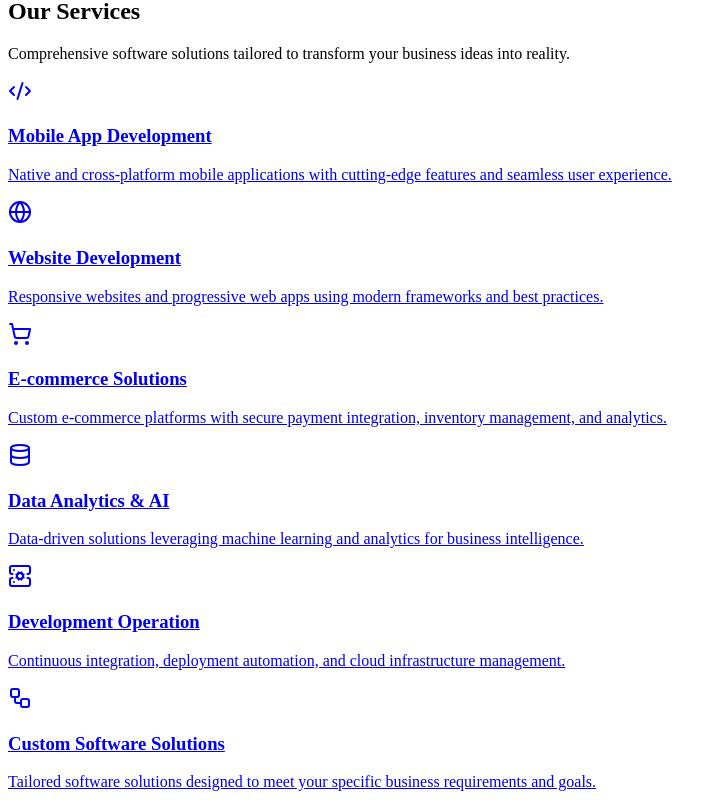
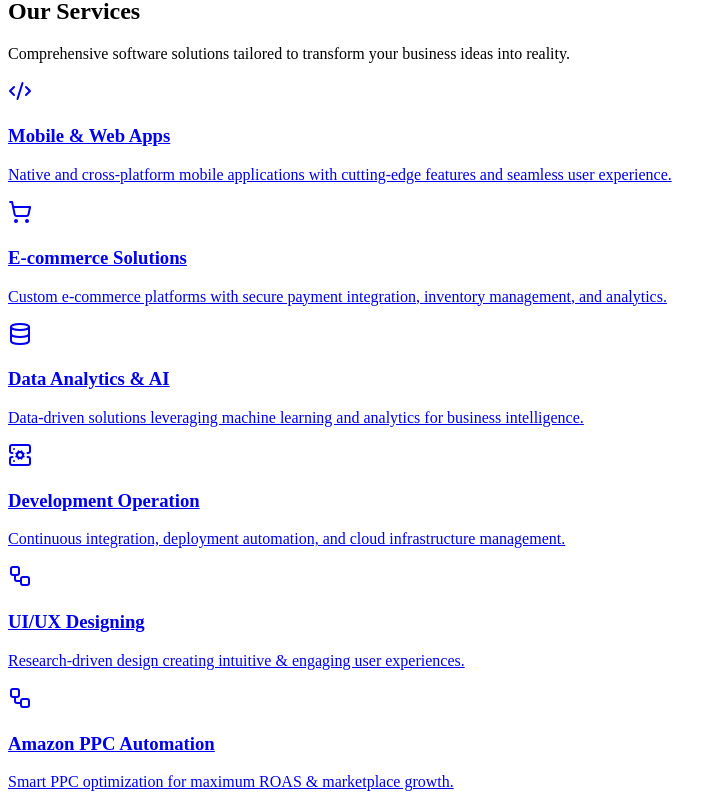
Before and after one commit to arrehman0r/quantum-force, a Next.js app: page / in a window 1280 px wide. Shown: the part 480-1280 px from the top of the page, without its empty margins (0-723 px from the left). Built offline with nearby package versions, Linux system fonts and the light colour scheme.

Commit message:
services added

```diff
--- a/layouts/partials/Services.js
+++ b/layouts/partials/Services.js
@@ -12,16 +12,11 @@ const Services = () => {
     const services = [
         {
             icon: <Code2 className="h-12 w-12" />,
-            title: "Mobile App Development",
+            title: "Mobile & Web Apps",
             link: "post/mobile-app-development",
             description: "Native and cross-platform mobile applications with cutting-edge features and seamless user experience."
         },
-        {
-            icon: <Globe className="h-12 w-12" />,
-            title: "Website Development",
-            link: "/post/web-development",
-            description: "Responsive websites and progressive web apps using modern frameworks and best practices."
-        },
+
         {
             icon: <ShoppingCart className="h-12 w-12" />,
             title: "E-commerce Solutions",
@@ -43,10 +38,16 @@ const Services = () => {
             description: "Continuous integration, deployment automation, and cloud infrastructure management."
         },
         {
-            icon: <Workflow className="h-12 w-12" />,
-            title: "Custom Software Solutions",
+            icon: <Workflow className="h-8 w-8" />,
+            title: "UI/UX Designing",
             link: "post/custom-software-solutions",
-            description: "Tailored software solutions designed to meet your specific business requirements and goals."
+            description: "Research-driven design creating intuitive & engaging user experiences."
+        },
+        {
+            icon: <Workflow className="h-8 w-8" />,
+            title: "Amazon PPC Automation",
+            link: "post/custom-software-solutions",
+            description: "Smart PPC optimization for maximum ROAS & marketplace growth."
         }
     ];
 
```
